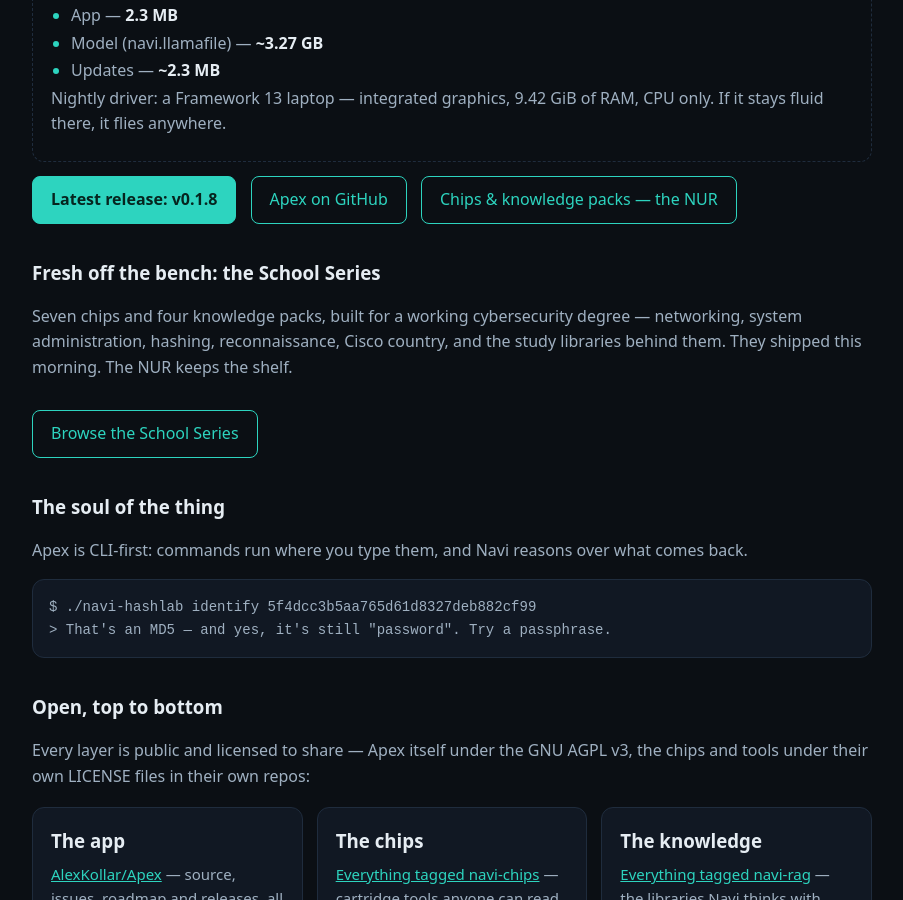
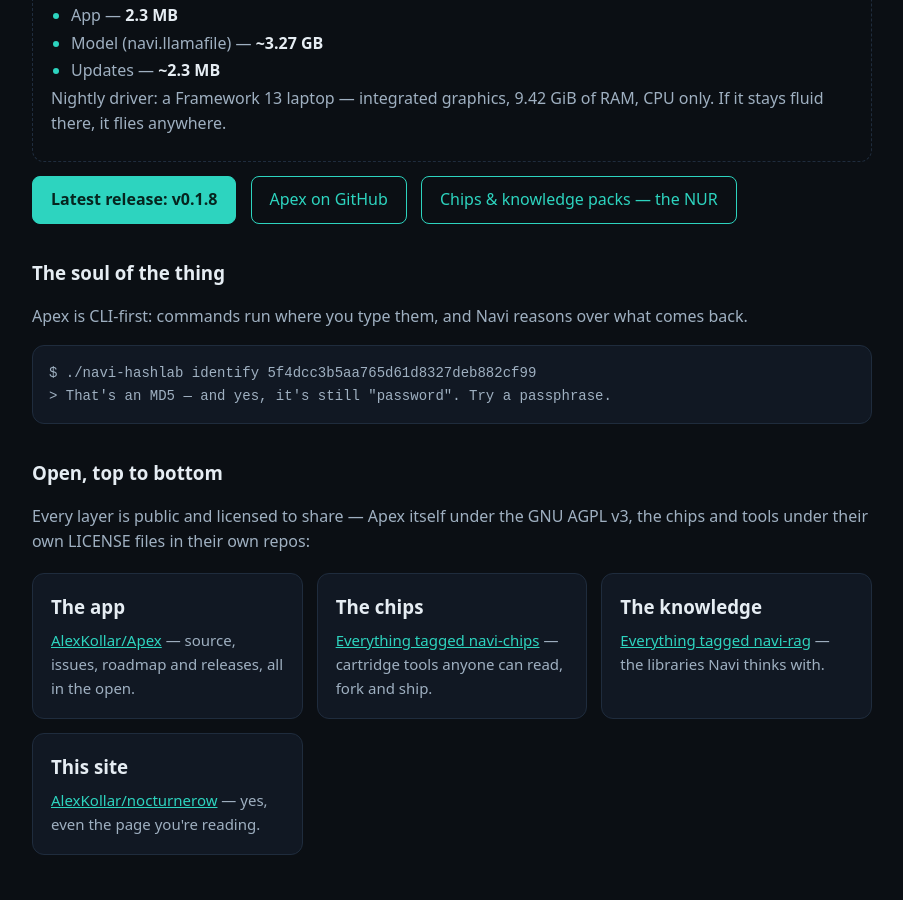
Before and after one commit to AlexKollar/nocturnerow, a Jekyll site: the page built from apex.html, in a window 1280 px wide and 900 px high, scrolled down 2285 px. Shown: the whole window, without its empty margins (188-1091 px from the left). Built offline with Jekyll 4.4.1, drawn with Linux system fonts in a browser that asks for light colours.

Commit message:
Apex page: pull the School Series strip

```diff
--- a/apex.html
+++ b/apex.html
@@ -56,9 +56,6 @@ permalink: /apex.html
 <a class="btn solid" href="https://github.com/AlexKollar/Apex/releases">Latest release: v0.1.8</a>
 <a class="btn" href="https://github.com/AlexKollar/Apex">Apex on GitHub</a>
 <a class="btn" href="/nur.html">Chips &amp; knowledge packs — the NUR</a>
-<h3 style="margin-top:34px">Fresh off the bench: the School Series</h3>
-<p>Seven chips and four knowledge packs, built for a working cybersecurity degree — networking, system administration, hashing, reconnaissance, Cisco country, and the study libraries behind them. They shipped this morning. The NUR keeps the shelf.</p>
-<a class="btn" href="/nur.html">Browse the School Series</a>
 <h3 style="margin-top:34px">The soul of the thing</h3>
 <p>Apex is CLI-first: commands run where you type them, and Navi reasons over what comes back.</p>
 <pre style="background:var(--panel);border:1px solid var(--line);border-radius:12px;padding:16px;overflow-x:auto;color:var(--muted);font-size:14px">$ ./navi-hashlab identify 5f4dcc3b5aa765d61d8327deb882cf99
```
